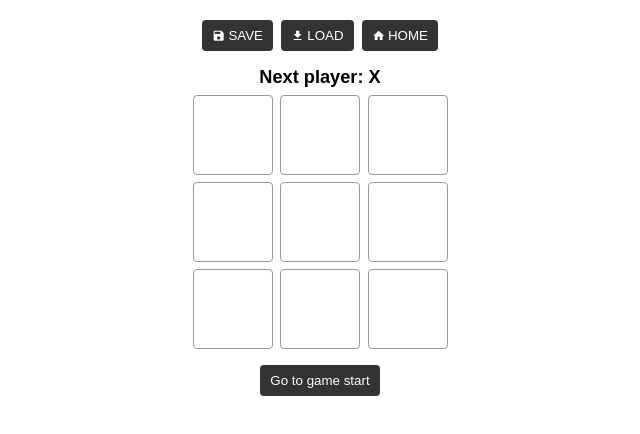
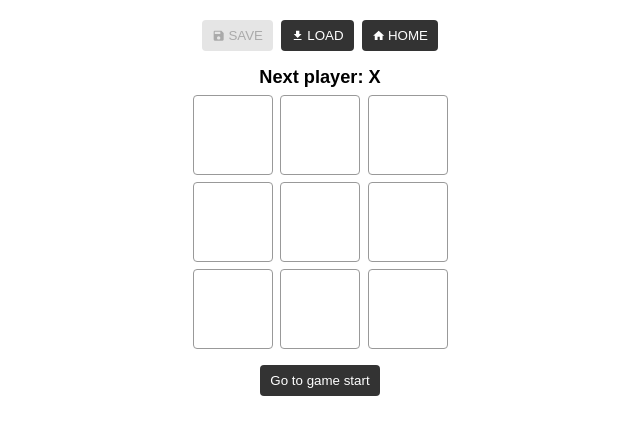
Before and after one commit to goooeun/tic-tac-toe, a Next.js app: page /play in a window 1280 px wide. Shown: the top 434 px of the page, without its empty margins (320-960 px from the left). Built offline with nearby package versions, Linux system fonts and the light colour scheme.

Commit message:
rename: utils 파일 타입 변경 .js->.ts

```diff
--- a/components/Game.tsx
+++ b/components/Game.tsx
@@ -12,11 +12,19 @@ import useActions from '../utils/hooks/useActions';
 import calculateWinner from '../utils/calculateWinner';
 
 import Board from './Board';
-import { GameData } from './types';
+import { GameData } from '../types/game';
 
 import { MdSave, MdDownload, MdHome } from 'react-icons/md';
 
 function Game() {
+    const history = useHistory();
+    const stepNumber = useStepNumber();
+    const xIsNext = useXIsNext();
+
+    const { changeStage, saveLoadGameData } = useActions();
+    const current = history[stepNumber];
+    const winner = calculateWinner(current.squares);
+
     const [gameData, setGameData] = useState<GameData>();
 
     const fetchData = async () => {
@@ -31,14 +39,6 @@ function Game() {
     useEffect(() => {
         fetchData();
     }, []);
-
-    const history = useHistory();
-    const stepNumber = useStepNumber();
-    const xIsNext = useXIsNext();
-
-    const { changeStage, saveLoadGameData } = useActions();
-    const current = history[stepNumber];
-    const winner = calculateWinner(current.squares);
 
     const moves = history.map((step: number, move: number) => {
         const desc = move ? 'Go to move #' + move : 'Go to game start';
@@ -56,8 +56,11 @@ function Game() {
         ? 'Congratulations🎉  Winner is ' + winner
         : 'Next player: ' + (xIsNext ? 'X' : 'O');
 
+    const [save, setSave] = useState(false);
+
     const saveGame = () => {
         if (confirm('Do you want to save the game?')) {
+            setSave(true);
             saveLoadGameData({
                 history,
                 stepNumber,
@@ -72,7 +75,11 @@ function Game() {
     };
 
     const handleBackButton = () => {
-        if (confirm('The game is not saved. Are you really going home?')) {
+        if (!save) {
+            if (confirm('The game is not saved. Are you really going home?')) {
+                router.push('/');
+            }
+        } else {
             router.push('/');
         }
     };
@@ -80,7 +87,10 @@ function Game() {
     return (
         <GameLayout>
             <ButtonGroup>
-                <button onClick={saveGame}>
+                <button
+                    onClick={saveGame}
+                    disabled={stepNumber == 0 ? true : false}
+                >
                     <MdSave />
                     SAVE
                 </button>
--- a/json/savedGame.json
+++ b/json/savedGame.json
@@ -21,7 +21,6 @@
             },
             { "squares": ["X", "O", null, null, null, null, null, null, null] },
             { "squares": ["X", "O", null, null, null, null, null, null, "X"] }
-        ],
-        "date": "22년 10월 28일 오전 2:25:42"
+        ]
     }
 }
--- a/pages/load.tsx
+++ b/pages/load.tsx
@@ -5,7 +5,7 @@ import { useState } from 'react';
 import { css } from '@emotion/react';
 import styled from '@emotion/styled';
 import axios from 'axios';
-import { GameData } from '../components/types';
+import { GameData } from '../types/game';
 
 type Props = {
     data: GameData;
@@ -30,7 +30,6 @@ const Load: NextPage<Props> = ({ data }) => {
                     <ListItem onClick={loadGame}>
                         <div>Round : {gameData.stepNumber}</div>
                         <div>Next Player : {gameData.xIsNext ? 'X' : 'O'}</div>
-                        <div>Saved Time : {gameData.date}</div>
                     </ListItem>
                 ) : (
                     <div
--- a/providers/GameStateProvider.tsx
+++ b/providers/GameStateProvider.tsx
@@ -1,7 +1,7 @@
 import { useState, useCallback } from 'react';
 import GameStateContext from '../contexts/GameStateContext';
 import calculateWinner from '../utils/calculateWinner';
-import { GameData, SquaresType } from '../components/types';
+import { GameData, SquaresType } from '../types/game';
 
 const GameStateProvider: React.FC<React.PropsWithChildren> = ({ children }) => {
     const [history, setHistory] = useState<SquaresType[]>([
@@ -12,6 +12,13 @@ const GameStateProvider: React.FC<React.PropsWithChildren> = ({ children }) => {
 
     const [stepNumber, setStepNumber] = useState(0);
     const [xIsNext, setXIsNext] = useState(true);
+
+    const initialSavedData = {
+        history,
+        stepNumber,
+        xIsNext,
+    };
+    const [savedData, setSavedData] = useState<GameData>(initialSavedData);
 
     const clickSquare = useCallback(
         (index: number) => {
--- a/styles/globals.css
+++ b/styles/globals.css
@@ -24,3 +24,9 @@ button:hover,
     background-color: #666;
     cursor: pointer;
 }
+
+button:disabled,
+.button:disabled {
+    background-color: #e5e5e5;
+    color: #aaa;
+}
--- a/components/types.ts
+++ b/types/game.ts
@@ -2,7 +2,6 @@ export interface GameData {
     stepNumber: number;
     xIsNext: boolean;
     history: SquaresType[];
-    date: string | null;
 }
 
 export interface SquaresType {
--- a/utils/calculateWinner.js
+++ b/utils/calculateWinner.ts
@@ -1,6 +1,6 @@
-import useHistory from './hooks/useHistory';
+import { SquaresType } from '../types/game';
 
-export default function calculateWinner(squares) {
+export default function calculateWinner(squares: (string | null)[]) {
     const lines = [
         [0, 1, 2],
         [3, 4, 5],
```
Also changed, not shown: utils/hooks/useActions.ts (renamed from utils/hooks/useActions.js), utils/hooks/useHistory.ts (renamed from utils/hooks/useHistory.js), utils/hooks/useStepNumber.ts (renamed from utils/hooks/useStepNumber.js), utils/hooks/useXIsNext.ts (renamed from utils/hooks/useXIsNext.js).
